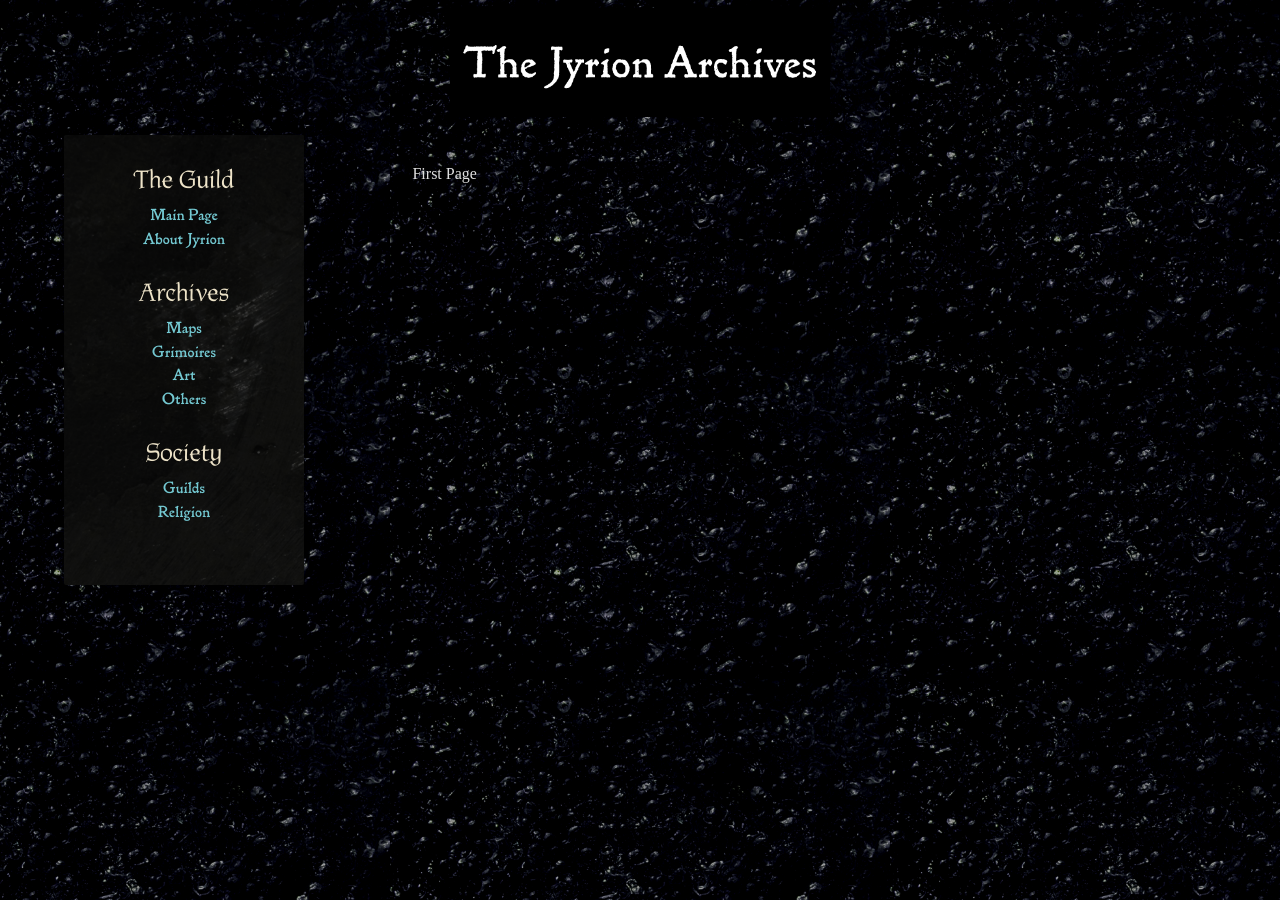
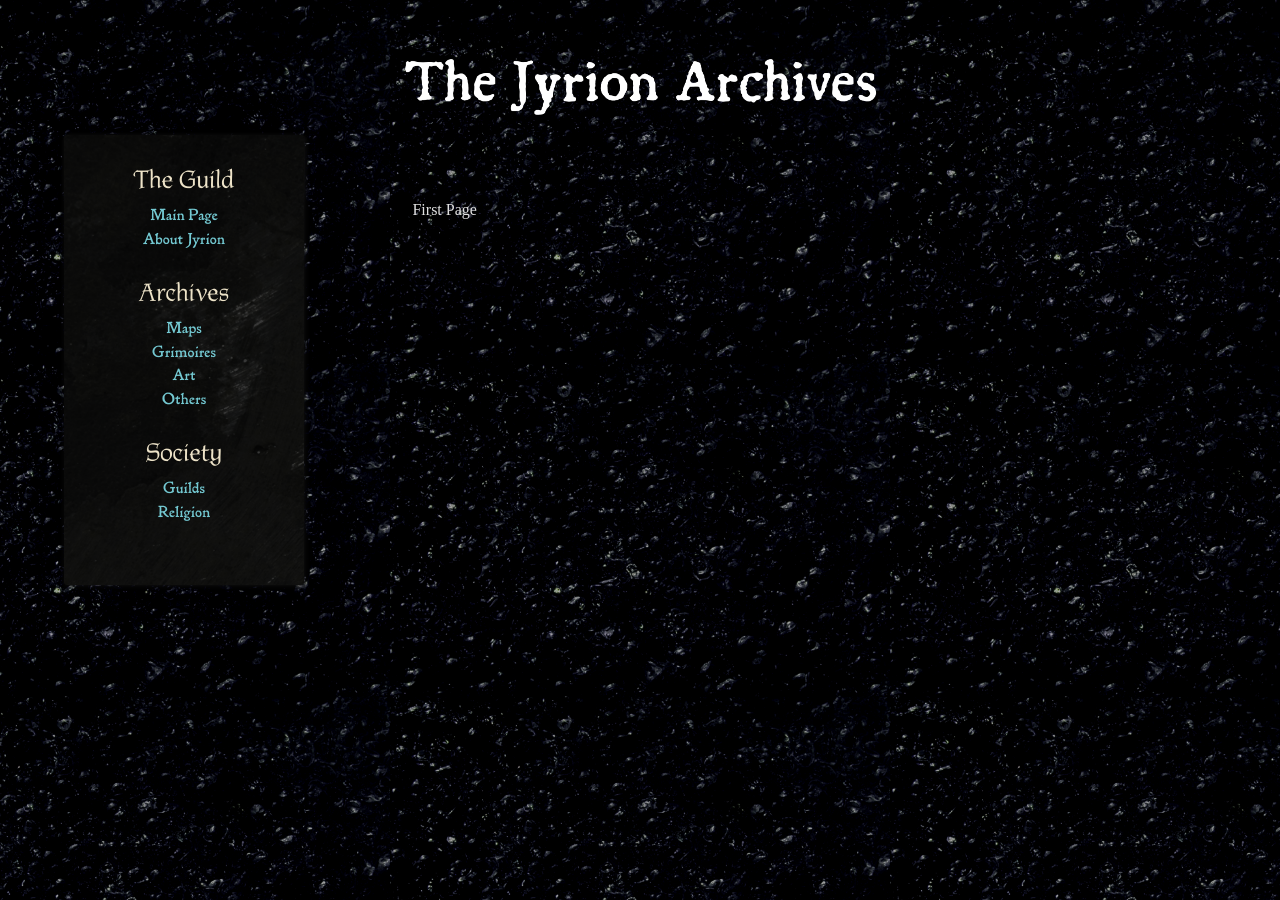
Before and after one commit to The-Jyrion-Archives/The-Jyrion-Archives.github.io, a Jekyll site: the page built from index.md, in a window 1280 px wide and 900 px high. Built offline with Jekyll 4.4.1, drawn with Linux system fonts in a browser that asks for light colours.

Commit message:
Fix Title

```diff
--- a/assets/style.css
+++ b/assets/style.css
@@ -16,20 +16,16 @@
 .title-background {
     display: block;
     margin: auto;
-    width: 30%;
+    width: 40%;
 }
 
 .tiling-background {
     background-size: 500px;
-    /*background-size: cover;*/
-    /*background-repeat: no-repeat;*/
     background-position: center;
-
     background-attachment: fixed;
 }
 
 
-/* Sidebar */
 .sidebar {
     width: 15%;
     padding: 2rem 1.5rem;
@@ -37,20 +33,19 @@
     position: fixed;
     left: 5%;
     top: 15%;
-    border-radius: 2px;
+    border-radius: 3px;
     background: rgba(0, 0, 0, 0.5) url("../img/metal.png");
     background-size: 900px;
+    box-shadow: #0e0e0e 1px 1px 5px;
     text-align: center;
 }
 
-/* Sidebar sections */
 .sidebar-section {
     margin-bottom: 2rem;
 }
 
 .sidebar-title {
     font-family: "Tyndale";
-    /*font-size: 1.4rem;*/
     color: #ede3c8;
     margin-bottom: 0.5rem;
     font-weight: normal;
@@ -58,7 +53,6 @@
     margin-top: 0;
 }
 
-/* Sidebar links */
 .sidebar ul {
     font-weight: normal;
     list-style: none;
@@ -84,9 +78,9 @@
 }
 
 main.content {
-    margin-left: 20%; /* same width as .sidebar */
-    padding: 2rem 12%; /* adjust padding as needed */
-    width: 80%; /* remaining width */
+    margin-left: 20%;
+    padding: 2rem 12%;
+    width: 80%;
     min-height: 100vh;
     color: #e0e0e0;
     box-sizing: border-box;
```
Also changed, not shown: img/archives.png.
